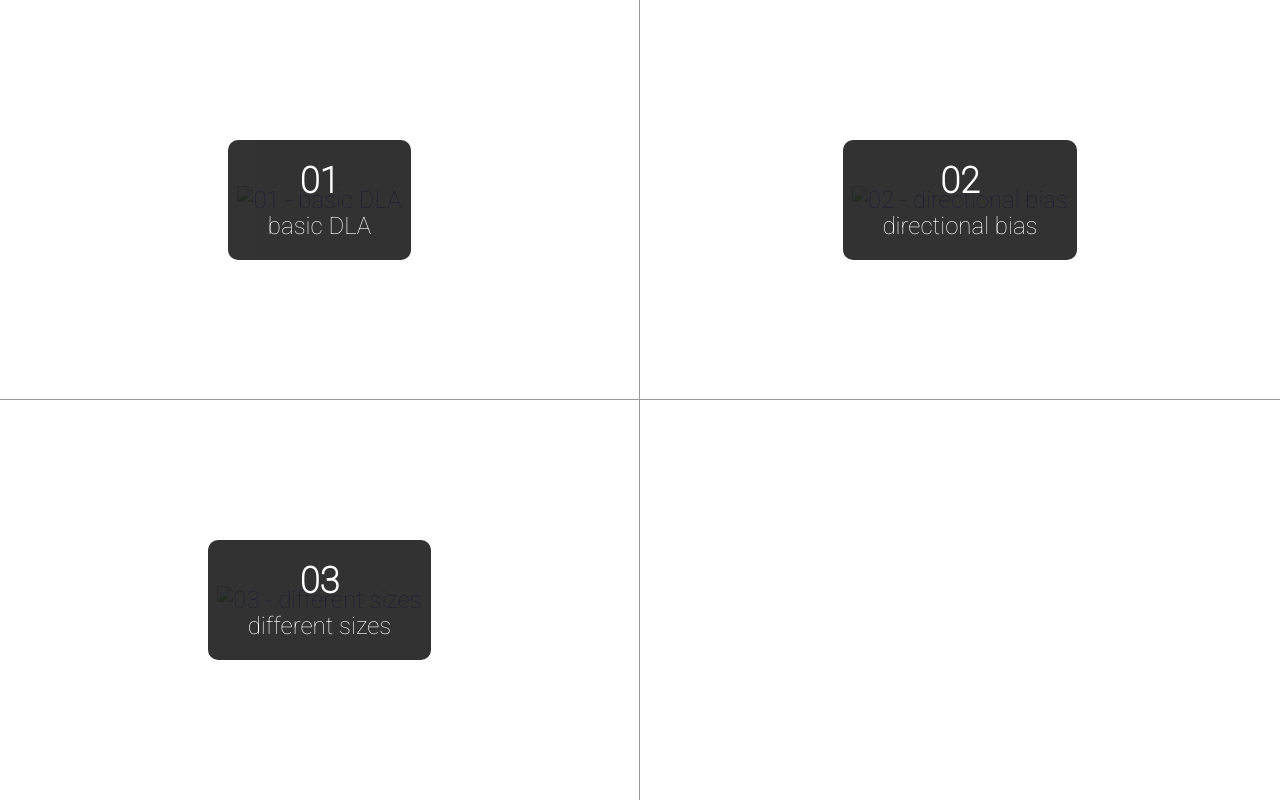
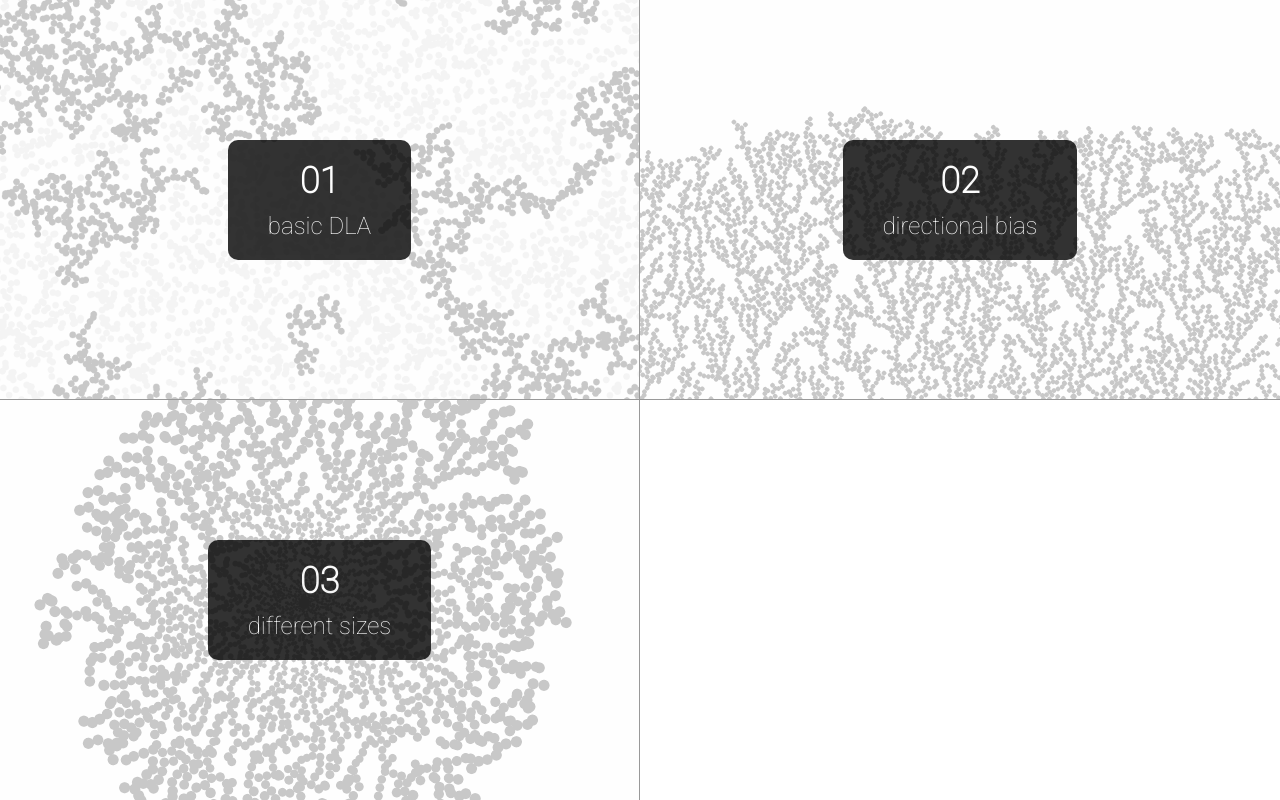
Before and after one commit to jasonwebb/2d-diffusion-limited-aggregation-experiments, a plain HTML site: page index.html in a window 1280 px wide. Drawn offline with Linux system fonts and the light colour scheme.

Commit message:
Adding social media previews for first three sketches

```diff
--- a/index.html
+++ b/index.html
@@ -42,7 +42,7 @@
         basic DLA
       </div>
 
-      <img src="01-basic-dla/images/" alt="01 - basic DLA">
+      <img src="01-basic-dla/images/social-media-preview.png" alt="01 - basic DLA">
     </a>
 
     <a href="02-directional-bias/" class="card" title="02 - directional bias">
@@ -51,7 +51,7 @@
         directional bias
       </div>
 
-      <img src="02-directional-bias/images" alt="02 - directional bias">
+      <img src="02-directional-bias/images/social-media-preview.png" alt="02 - directional bias">
     </a>
 
     <a href="03-different-sizes/" class="card" title="03 - different sizes">
@@ -60,7 +60,7 @@
         different sizes
       </div>
 
-      <img src="02-directional-bias/images" alt="03 - different sizes">
+      <img src="03-different-sizes/images/social-media-preview.png" alt="03 - different sizes">
     </a>
   </main>
 
```
Also changed, not shown: 01-basic-dla/README.md, 01-basic-dla/images/social-media-preview.png (added), 02-directional-bias/README.md, 02-directional-bias/images/social-media-preview.png (added), 03-different-sizes/README.md, 03-different-sizes/images/social-media-preview.png (added).
